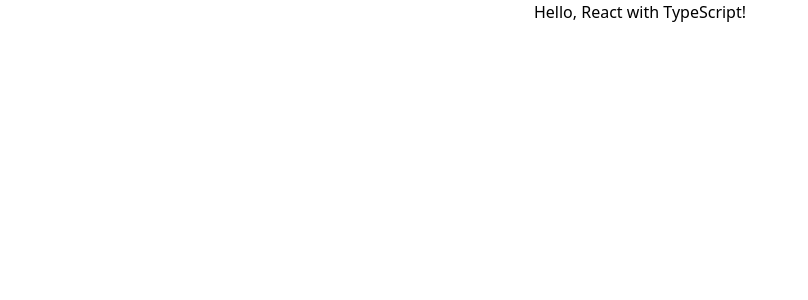
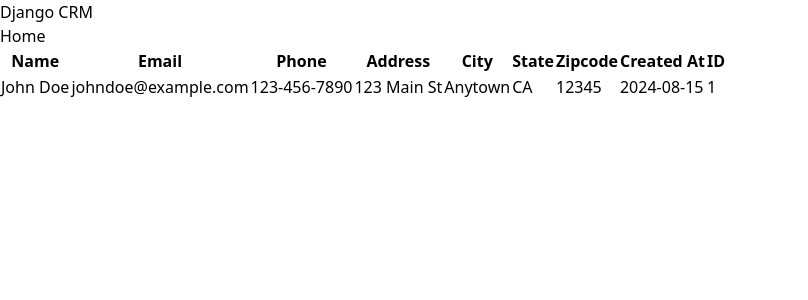
Before and after one commit to Hetp29/microCRM, a React (Create React App) app in the folder frontend/: page / in a window 1280 px wide. Shown: the top 300 px of the page, without its empty margins (0-808 px from the left). Built offline with nearby package versions, Linux system fonts and the light colour scheme.

Commit message:
Added basic home page and login

```diff
--- a/frontend/src/App.tsx
+++ b/frontend/src/App.tsx
@@ -1,11 +1,18 @@
 import React from 'react';
-import './App.css';
+import { BrowserRouter as Router, Route, Routes } from 'react-router-dom';
+import Navbar from './components/Navbar';
+import Home from './pages/Home';
 
 function App() {
   return (
-    <div className="App">
-      <h1>Hello, React with TypeScript!</h1>
-    </div>
+    <Router>
+      <Navbar />
+      <div className="container">
+        <Routes>
+          <Route path="/" element={<Home />} />
+        </Routes>
+      </div>
+    </Router>
   );
 }
 
--- a/frontend/src/components/Login.tsx
+++ b/frontend/src/components/Login.tsx
@@ -0,0 +1,37 @@
+import React from 'react';
+
+const Login = () => {
+  return (
+    <div className="max-w-md mx-auto mt-10 p-6 bg-white shadow-lg rounded-lg">
+      <h1 className="text-2xl font-bold mb-6 text-center">Login</h1>
+      <form method="POST" action="/">
+        <div className="mb-4">
+          <input
+            type="text"
+            className="w-full px-4 py-2 border border-gray-300 rounded-lg focus:outline-none focus:ring-2 focus:ring-blue-500"
+            name="username"
+            placeholder="Username"
+            required
+          />
+        </div>
+        <div className="mb-4">
+          <input
+            type="password"
+            className="w-full px-4 py-2 border border-gray-300 rounded-lg focus:outline-none focus:ring-2 focus:ring-blue-500"
+            name="password"
+            placeholder="Password"
+            required
+          />
+        </div>
+        <button
+          type="submit"
+          className="w-full bg-gray-800 text-white py-2 rounded-lg hover:bg-gray-900 transition duration-200"
+        >
+          Login
+        </button>
+      </form>
+    </div>
+  );
+};
+
+export default Login;
--- a/frontend/src/pages/Home.tsx
+++ b/frontend/src/pages/Home.tsx
@@ -0,0 +1,31 @@
+import React from 'react';
+import Table from '../components/Table';
+import Login from '../components/Login';
+
+const mockRecords = [
+  {
+    id: 1,
+    first_name: 'John',
+    last_name: 'Doe',
+    email: 'johndoe@example.com',
+    phone: '123-456-7890',
+    address: '123 Main St',
+    city: 'Anytown',
+    state: 'CA',
+    zipcode: '12345',
+    created_at: '2024-08-15',
+  },
+  // Add more mock records as needed
+];
+
+const Home = () => {
+  const userAuthenticated = true; // Mock authentication
+
+  return (
+    <div>
+      {userAuthenticated ? <Table records={mockRecords} /> : <Login />}
+    </div>
+  );
+};
+
+export default Home;
```
